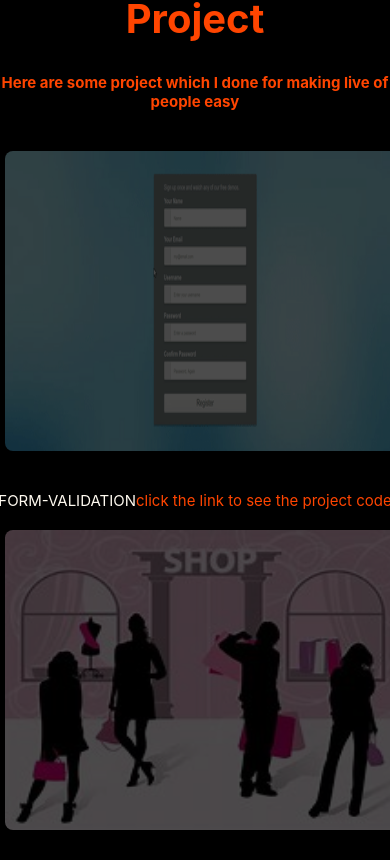
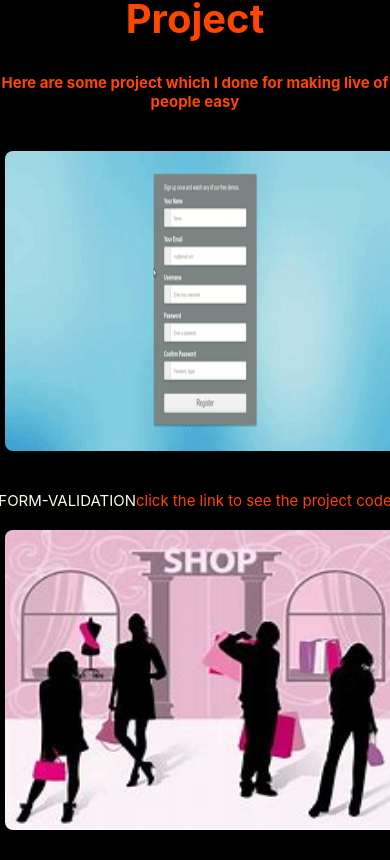
Before and after one commit to sekar-ds/myresume-react, a React (Create React App) app in the folder project2/: page / in a window 390 px wide. Shown: the part 2004-2864 px from the top of the page. Built offline with nearby package versions, Linux system fonts and the light colour scheme.

Commit message:
Update project.css

```diff
--- a/project2/src/project/project.css
+++ b/project2/src/project/project.css
@@ -5,6 +5,9 @@
 
 
 
+}
+.link{
+    background-color: radial(green,black);
 }
 #con{
     border: 3px solid orangered;
@@ -32,14 +35,12 @@
     margin-bottom: 10px;
 }
 .container img{
+     background-size: contain;
      width: 500px;
      height: 300px;
-     filter: opacity(0.3);
      border-radius: 8px;
 }
-.container img:hover{
-    filter: opacity(20);
-}
+
 .container a{
     color: floralwhite;
     font-size: 20px;
@@ -69,7 +70,6 @@
         .container img{
             width: 400px;
             height: 300px;
-            filter: opacity(0.3);
             display: flex;
             align-items: center;
             justify-content: center;
```
